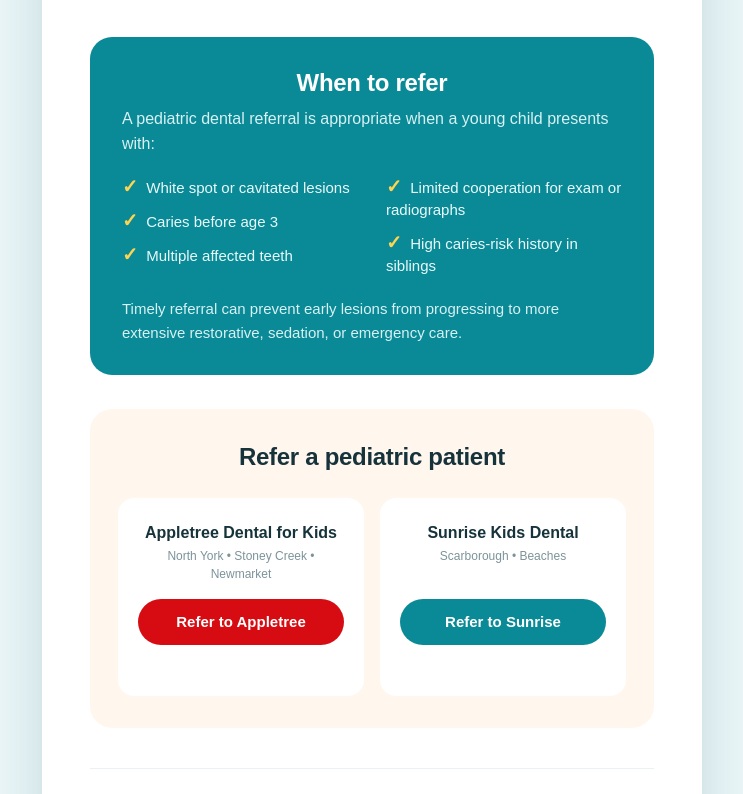
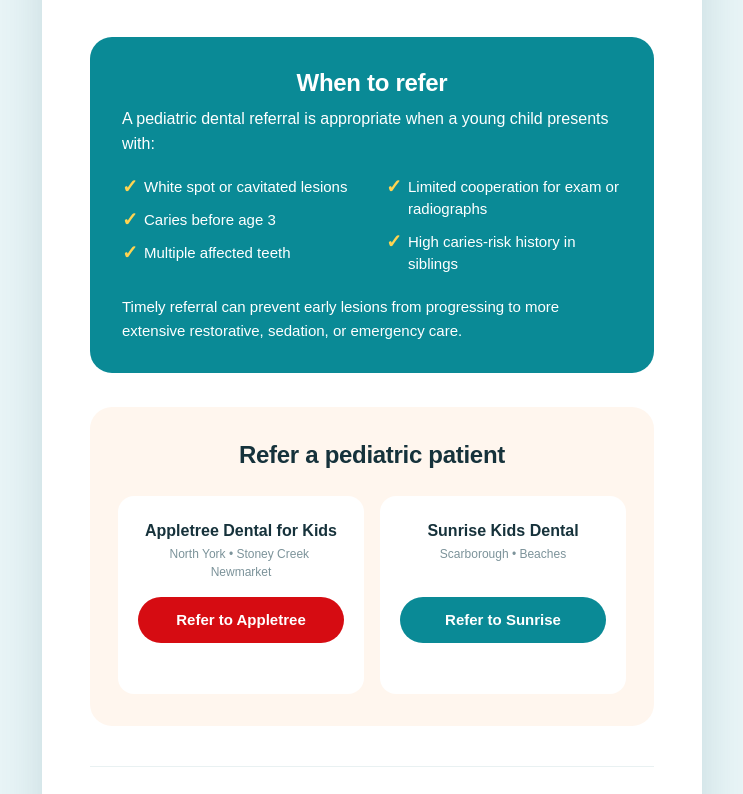
Before and after one commit to ammaridrees11/ECC-Referral-Newsletter, a plain HTML site: page index.html in a window 1280 px wide. Shown: the part 2006-2800 px from the top of the page, without its empty margins (268-1011 px from the left). Drawn offline with Linux system fonts and the light colour scheme; grey boxes are pictures that could not be loaded.

Commit message:
new update

```diff
--- a/index.html
+++ b/index.html
@@ -27,7 +27,8 @@
       .tip-cell { padding-right:0 !important; padding-left:0 !important; }
       .tip-gap { height:14px !important; line-height:14px !important; }
       .btn { display:block !important; width:auto !important; margin:0 0 12px 0 !important; }
-      .doc-img { width:100% !important; max-width:240px !important; margin:0 auto 20px auto !important; }
+      .doc-img { width:100% !important; max-width:100% !important; height:260px !important; margin:0 auto 14px auto !important; }
+      .doc-card { height:auto !important; padding:24px !important; }
       .doc-text { padding-left:0 !important; }
       .refer-col { display:block !important; width:100% !important; padding:0 !important; }
       .refer-gap { padding-top:14px !important; }
@@ -130,9 +131,7 @@
                     <p class="eyebrow" style="margin:0 0 10px 0; color:#0a8a96; font-size:11px; line-height:16px; font-weight:bold;">
                       Clinical Reference
                     </p>
-                    <p style="margin:0; color:#3f5a63; font-size:15px; line-height:25px;">
-                      A randomized controlled trial published by the American Academy of Pediatric Dentistry in <em>Pediatric Dentistry</em> reported that a motivational interviewing intervention promoted preventive behaviours among mothers of young children at high caries risk.
-                    </p>
+                    <p style="margin:0; color:#3f5a63; font-size:15px; line-height:25px;">A randomized controlled trial published by the American Academy of Pediatric Dentistry reported that a motivational interviewing intervention promoted preventive behaviours among mothers of young children at high caries risk.</p>
                     <p style="margin:16px 0 0 0;">
                       <a href="https://www.aapd.org/globalassets/media/publications/archives/16-22.pdf" target="_blank" style="color:#0a8a96; font-size:14px; line-height:20px; font-weight:bold; text-decoration:underline;">Read the AAPD article</a>
                       <span style="color:#b6cace; padding:0 8px;">&middot;</span>
@@ -219,23 +218,42 @@
                     <h2 style="margin:0 0 8px 0; color:#ffffff; font-size:24px; line-height:31px; font-weight:800; letter-spacing:-0.3px; text-align:center;">
                       When to refer
                     </h2>
-                    <p style="margin:0 0 20px 0; color:#d7f1f4; font-size:16px; line-height:25px;">
+                    <p style="margin: 0 0 20px 0; color: rgb(255, 255, 255); font-size: 16px; line-height: 25px">
                       A pediatric dental referral is appropriate when a young child presents with:
                     </p>
                     <table role="presentation" width="100%" cellspacing="0" cellpadding="0" border="0">
                       <tr>
                         <td class="refer-col stack" width="50%" valign="top" style="padding-right:14px;">
-                          <p style="margin:0 0 11px 0; color:#eafafb; font-size:15px; line-height:22px;"><span style="color:#ffd451; font-size:19px; font-weight:bold;">&#10003;</span>&nbsp;&nbsp;White spot or cavitated lesions</p>
-                          <p style="margin:0 0 11px 0; color:#eafafb; font-size:15px; line-height:22px;"><span style="color:#ffd451; font-size:19px; font-weight:bold;">&#10003;</span>&nbsp;&nbsp;Caries before age 3</p>
-                          <p style="margin:0; color:#eafafb; font-size:15px; line-height:22px;"><span style="color:#ffd451; font-size:19px; font-weight:bold;">&#10003;</span>&nbsp;&nbsp;Multiple affected teeth</p>
+                          <table role="presentation" width="100%" cellspacing="0" cellpadding="0" border="0">
+                            <tr>
+                              <td width="22" valign="top" style="padding:0 0 11px 0; color:#ffd451; font-size:19px; line-height:22px; font-weight:bold;">&#10003;</td>
+                              <td valign="top" style="padding:0 0 11px 0; color:#ffffff; font-size:15px; line-height:22px;">White spot or cavitated lesions</td>
+                            </tr>
+                            <tr>
+                              <td width="22" valign="top" style="padding:0 0 11px 0; color:#ffd451; font-size:19px; line-height:22px; font-weight:bold;">&#10003;</td>
+                              <td valign="top" style="padding:0 0 11px 0; color:#ffffff; font-size:15px; line-height:22px;">Caries before age 3</td>
+                            </tr>
+                            <tr>
+                              <td width="22" valign="top" style="padding:0; color:#ffd451; font-size:19px; line-height:22px; font-weight:bold;">&#10003;</td>
+                              <td valign="top" style="padding:0; color:#ffffff; font-size:15px; line-height:22px;">Multiple affected teeth</td>
+                            </tr>
+                          </table>
                         </td>
                         <td class="refer-col stack" width="50%" valign="top" style="padding-left:14px;">
-                          <p style="margin:0 0 11px 0; color:#eafafb; font-size:15px; line-height:22px;"><span style="color:#ffd451; font-size:19px; font-weight:bold;">&#10003;</span>&nbsp;&nbsp;Limited cooperation for exam or radiographs</p>
-                          <p style="margin:0; color:#eafafb; font-size:15px; line-height:22px;"><span style="color:#ffd451; font-size:19px; font-weight:bold;">&#10003;</span>&nbsp;&nbsp;High caries-risk history in siblings</p>
+                          <table role="presentation" width="100%" cellspacing="0" cellpadding="0" border="0">
+                            <tr>
+                              <td width="22" valign="top" style="padding:0 0 11px 0; color:#ffd451; font-size:19px; line-height:22px; font-weight:bold;">&#10003;</td>
+                              <td valign="top" style="padding:0 0 11px 0; color:#ffffff; font-size:15px; line-height:22px;">Limited cooperation for exam or radiographs</td>
+                            </tr>
+                            <tr>
+                              <td width="22" valign="top" style="padding:0; color:#ffd451; font-size:19px; line-height:22px; font-weight:bold;">&#10003;</td>
+                              <td valign="top" style="padding:0; color:#ffffff; font-size:15px; line-height:22px;">High caries-risk history in siblings</td>
+                            </tr>
+                          </table>
                         </td>
                       </tr>
                     </table>
-                    <p style="margin:20px 0 0 0; color:#d7f1f4; font-size:15px; line-height:24px;">
+                    <p style="margin: 20px 0 0 0; color: rgb(255, 255, 255); font-size: 15px; line-height: 24px">
                       Timely referral can prevent early lesions from progressing to more extensive restorative, sedation, or emergency care.
                     </p>
                   </td>
@@ -260,7 +278,8 @@
                             <tr>
                               <td align="center" valign="top" style="padding:24px 20px; height:150px;">
                                 <p style="margin:0 0 4px 0; color:#16323b; font-size:16px; line-height:21px; font-weight:bold;">Appletree Dental for Kids</p>
-                                <p style="margin:0 0 16px 0; height:36px; color:#7c939a; font-size:12px; line-height:18px;">North York &bull; Stoney Creek &bull; Newmarket</p>
+                                <p style="margin:0 0 16px 0; height:36px; color:#7c939a; font-size:12px; line-height:18px;">North York • Stoney Creek
+Newmarket</p>
                                 <a href="https://appletreedentalforkids.com/dentist-referrals/" target="_blank" style="display:block; background-color:#D60C12; color:#ffffff; font-size:15px; line-height:20px; font-weight:bold; padding:13px 18px; border-radius:999px; text-decoration:none; text-align:center;">Refer to Appletree</a>
                               </td>
                             </tr>
@@ -291,14 +310,14 @@
               <table role="presentation" width="100%" cellspacing="0" cellpadding="0" border="0" style="border-top:1px solid #e9f1f2;">
                 <tr><td colspan="2" style="height:30px; line-height:30px; font-size:0;">&nbsp;</td></tr>
                 <tr>
-                  <td class="stack center-m" width="42%" valign="middle" style="padding-right:30px;">
-                    <img class="doc-img" src="https://appletreedentalforkids.com/wp-content/uploads/2022/01/OBC_DEN_Wailin_Main.jpg" width="240" alt="Dr. Wailan Chan" style="display:block; width:240px; max-width:100%; height:auto; border-radius:20px; margin:0 auto;">
+                  <td class="stack center-m" width="40%" valign="top" style="padding-right:30px;">
+                    <img class="doc-img" src="https://appletreedentalforkids.com/wp-content/uploads/2022/01/OBC_DEN_Wailin_Main.jpg" alt="Dr. Wailan Chan" style="display:block; width:100%; height:292px; object-fit:cover; object-position:center 18%; border-radius:20px;">
                   </td>
-                  <td class="stack doc-text center-m" width="58%" valign="middle">
-                    <p class="eyebrow" style="margin:0 0 8px 0; color:#0a8a96; font-size:11px; line-height:16px; font-weight:bold;">
+                  <td class="stack doc-text center-m" width="60%" valign="top">
+                    <p class="eyebrow" style="margin:0 0 12px 0; color:#0a8a96; font-size:11px; line-height:16px; font-weight:bold;">
                       About Dr. Wailan Chan
                     </p>
-                    <p style="margin:0 0 12px 0; color:#3f5a63; font-size:15px; line-height:25px;">
+                    <p style="margin:0 0 14px 0; color:#3f5a63; font-size:15px; line-height:25px;">
                       This newsletter was prepared for you by Dr. Wailan Chan.
                     </p>
                     <p style="margin:0; color:#3f5a63; font-size:15px; line-height:25px;">
```
